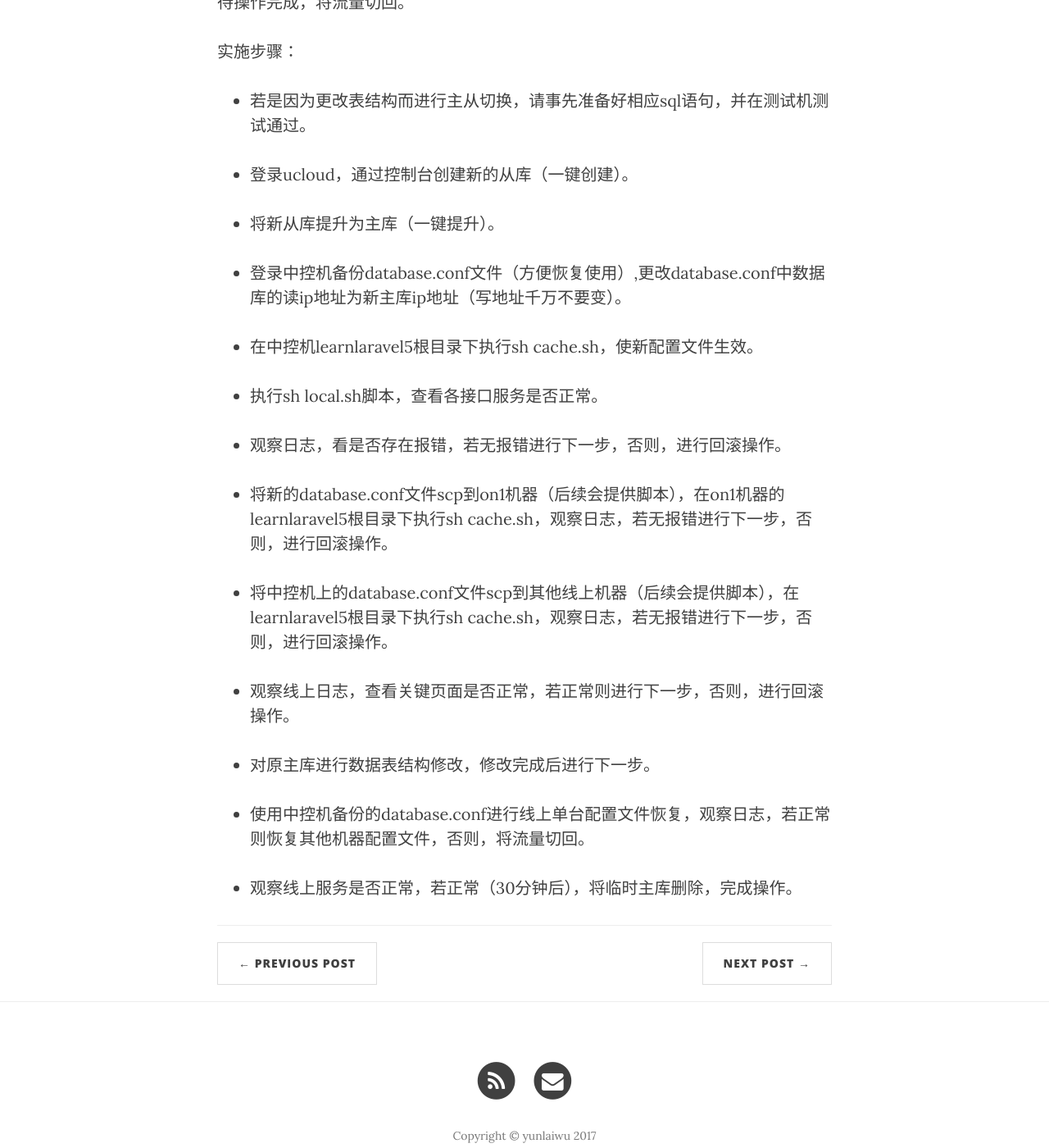
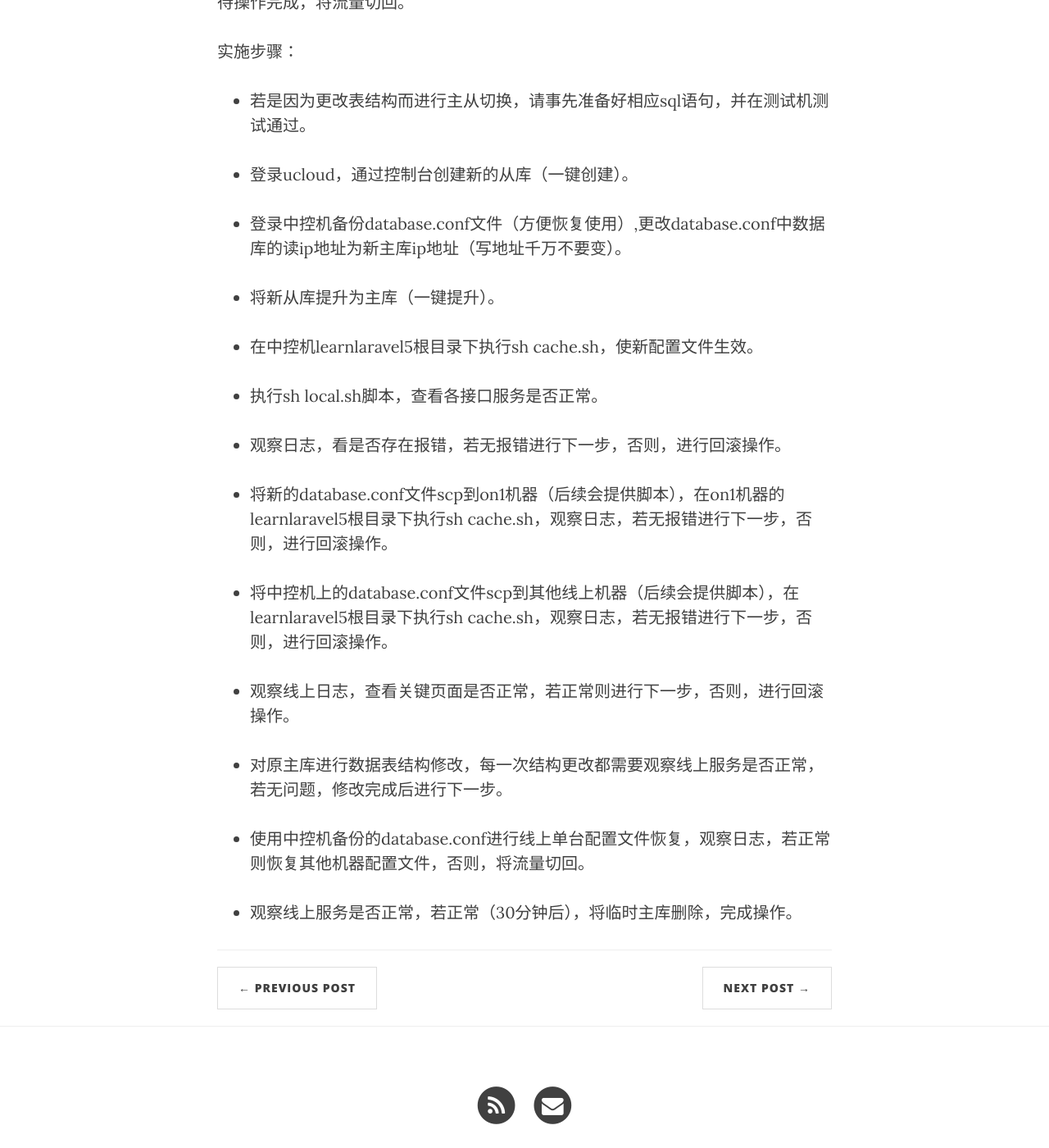
Before and after one commit to lizouzt/blog, a Jekyll site: the page built from _posts/2017-02-14-database.markdown, in a window 1280 px wide and 1400 px high, scrolled down 763 px. Shown: the whole window at 82% size. Built offline with Jekyll 4.4.1, drawn with Linux system fonts in a browser that asks for light colours; nearby versions of some CDN libraries; comment, search, counter and statistics services are not loaded.

Commit message:
up by chp

```diff
--- a/_posts/2017-02-14-database.markdown
+++ b/_posts/2017-02-14-database.markdown
@@ -18,9 +18,9 @@
 
 - 登录ucloud，通过控制台创建新的从库（一键创建）。
 
+- 登录中控机备份database.conf文件（方便恢复使用）,更改database.conf中数据库的读ip地址为新主库ip地址（写地址千万不要变）。
+
 - 将新从库提升为主库（一键提升）。
-
-- 登录中控机备份database.conf文件（方便恢复使用）,更改database.conf中数据库的读ip地址为新主库ip地址（写地址千万不要变）。
 
 - 在中控机learnlaravel5根目录下执行sh cache.sh，使新配置文件生效。
 
@@ -34,7 +34,7 @@
 
 - 观察线上日志，查看关键页面是否正常，若正常则进行下一步，否则，进行回滚操作。
 
-- 对原主库进行数据表结构修改，修改完成后进行下一步。
+- 对原主库进行数据表结构修改，每一次结构更改都需要观察线上服务是否正常，若无问题，修改完成后进行下一步。
 
 - 使用中控机备份的database.conf进行线上单台配置文件恢复，观察日志，若正常则恢复其他机器配置文件，否则，将流量切回。
 
```
